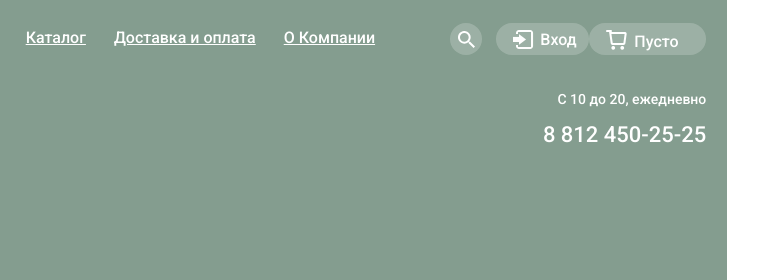
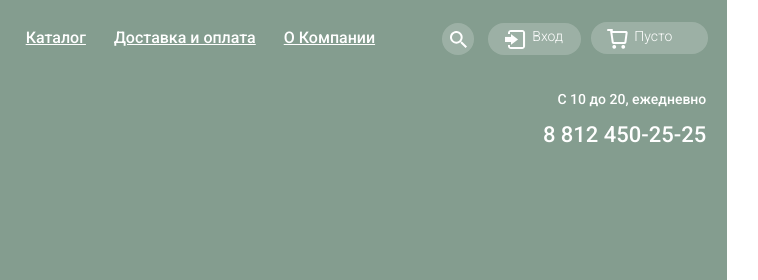
Before and after one commit to ludmilakov/221567-gllacy, a plain HTML site: page index.html in a window 1280 px wide. Shown: the top 280 px of the page, 363-1121 px from the left. Drawn offline with Linux system fonts and the light colour scheme.

Commit message:
дополнения

```diff
--- a/css/style.css
+++ b/css/style.css
@@ -340,6 +340,7 @@ main {
 .search {
   position: relative;
   float: left;
+  margin-right: 14px;
 }
 
 .search-link {
@@ -351,7 +352,6 @@ main {
   background-image: url(../img/magnifier.svg);
   background-repeat: no-repeat;
   background-position: center;
-  margin-right: 14px;
 }
 
 .search-field-wrapper {
@@ -365,15 +365,19 @@ main {
   min-height: 25px;
   border-radius: 25px;
   background-color: rgba(255, 255, 255, 0.2);
-  padding-top: 7px;
+  padding-top: 3px;
+  padding-bottom: 4px;
   background-image: url(../img/entrance.png);
   background-repeat: no-repeat;
   background-position: 17px 7px;
+   margin-right: 10px;
 }
 
 .login-link {
   color: #ffffff;
   text-decoration: none;
+  font-size: 14px;
+  font-weight: 300;
 }
 
 .login-field-wrapper {
@@ -386,16 +390,22 @@ main {
   min-height: 23px;
   border-radius: 25px;
   background-color: rgba(255, 255, 255, 0.2);
-  padding-left: 45px;
-  padding-top: 9px;
+  padding-left: 43px;
+  padding-top: 4px;
+  padding-right: 2px;
+  padding-bottom: 5px;
   background-image: url(../img/basket.png);
   background-repeat: no-repeat;
-  background-position: 17px 7px;
+  background-position: 16px 7px;
+  margin-right: -2px;
+  margin-top: -1px;
 }
 
 .cart-link {
   color: #ffffff;
   text-decoration: none;
+  font-size: 14px;
+  font-weight: 300;
 }
 
 .cart-field-wrapper {
```
